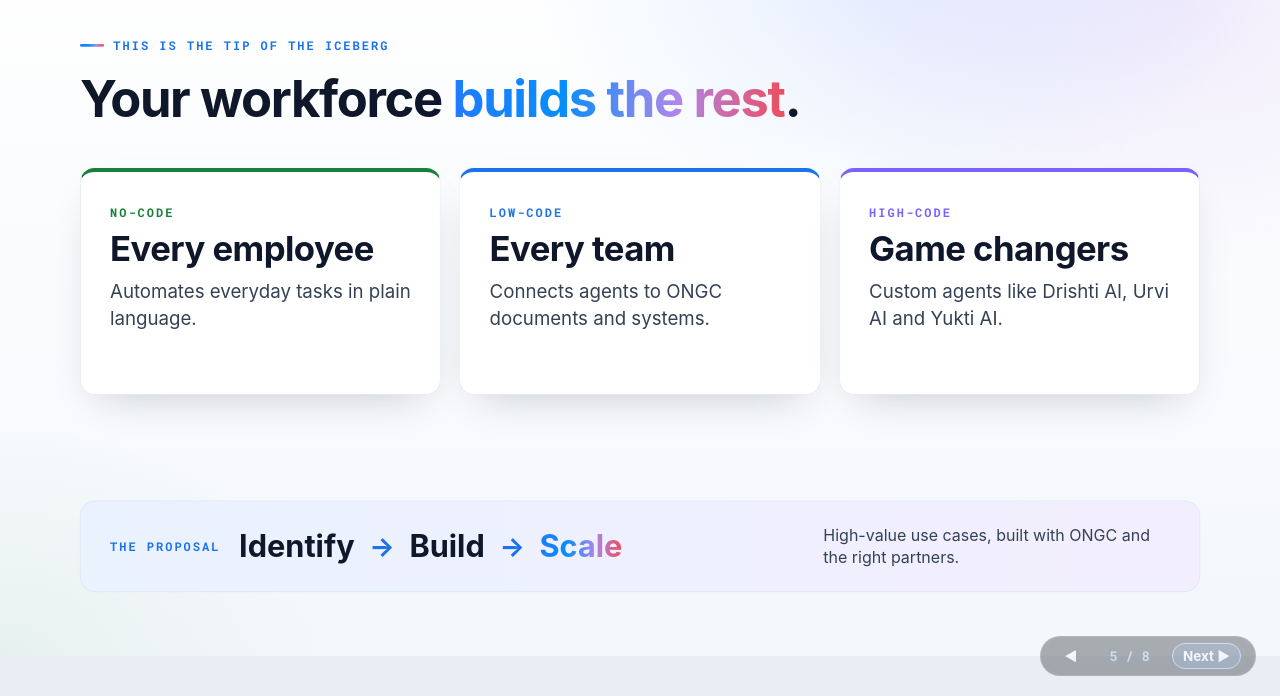
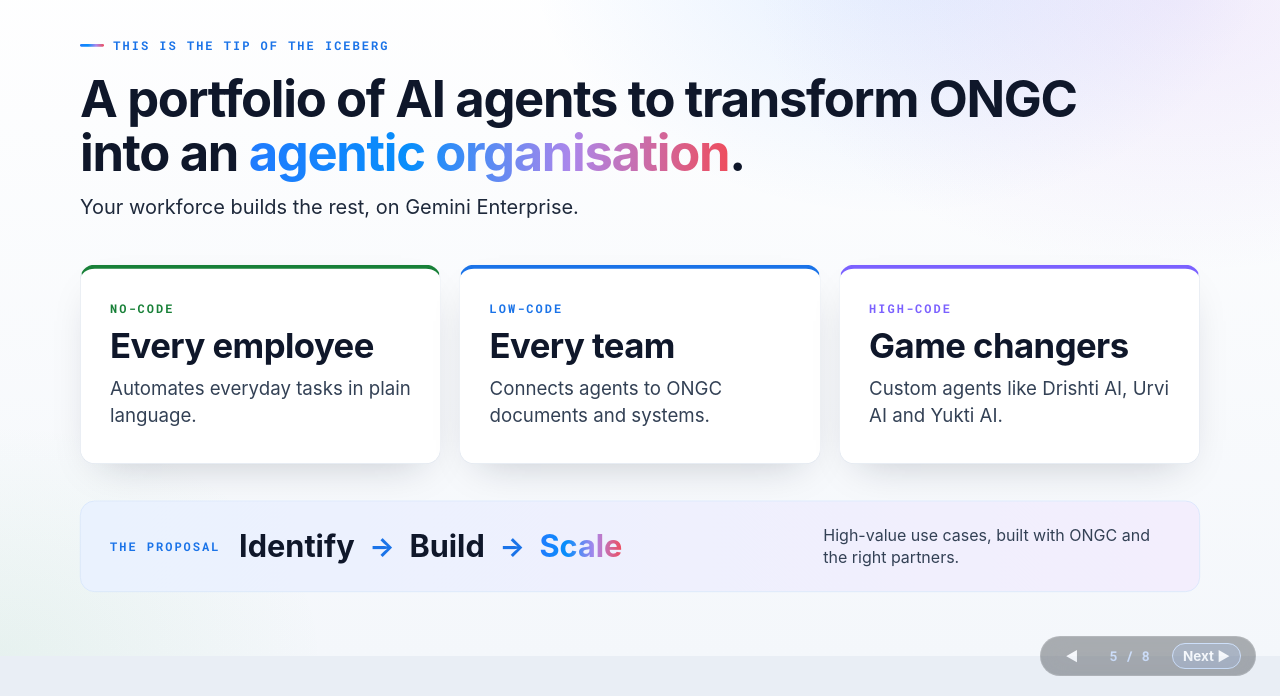
Before and after one commit to amandeepsinghs-cyber/ONGC-CMD-Agentic-Transformation, a plain HTML site: page deck/working_deck/pages/page_04.html in a window 1280 px wide. Shown: the part 104-800 px from the top of the page. Drawn offline with Linux system fonts and the light colour scheme; a web font is replaced by a local one.

Commit message:
Slide 5 message: portfolio of AI agents to transform ONGC into an agentic organisation

```diff
--- a/deck/assets/slide.css
+++ b/deck/assets/slide.css
@@ -134,7 +134,7 @@ a { color: inherit; text-decoration: none; }
 
 /* ---------- Slide 05: Gemini Enterprise + ask ---------- */
 .ladder { margin-top: 64px; display: grid; grid-template-columns: repeat(3, 1fr); gap: 28px; }
-.rung { min-height: 340px; border-radius: 22px; padding: 48px 44px 52px; background: #FFFFFF; border: 1px solid var(--line); border-top: 6px solid var(--c); box-shadow: 0 24px 60px -30px rgba(15, 23, 42, 0.25); }
+.rung { min-height: 290px; border-radius: 22px; padding: 48px 44px 52px; background: #FFFFFF; border: 1px solid var(--line); border-top: 6px solid var(--c); box-shadow: 0 24px 60px -30px rgba(15, 23, 42, 0.25); }
 .rung .k { font-family: var(--mono); font-size: 18px; font-weight: 700; letter-spacing: 3px; text-transform: uppercase; color: var(--c); }
 .rung .t { font-family: var(--display); font-size: 52px; font-weight: 700; color: var(--white); margin-top: 12px; letter-spacing: -0.8px; }
 .rung .d { font-size: 28px; line-height: 1.45; color: var(--body); margin-top: 12px; }
--- a/deck/working_deck/pages/page_04.html
+++ b/deck/working_deck/pages/page_04.html
@@ -19,7 +19,8 @@
 
     <div class="content">
       <div class="eyebrow">This is the tip of the iceberg</div>
-      <h1 class="h1">Your workforce <span class="grad">builds the rest</span>.</h1>
+      <h1 class="h1">A portfolio of AI agents to transform ONGC into an <span class="grad">agentic organisation</span>.</h1>
+      <p class="lede" style="margin-top:18px">Your workforce builds the rest, on Gemini Enterprise.</p>
 
       <div class="ladder">
         <div class="rung c-green"><div class="k">No-code</div><div class="t">Every employee</div><div class="d">Automates everyday tasks in plain language.</div></div>
```
